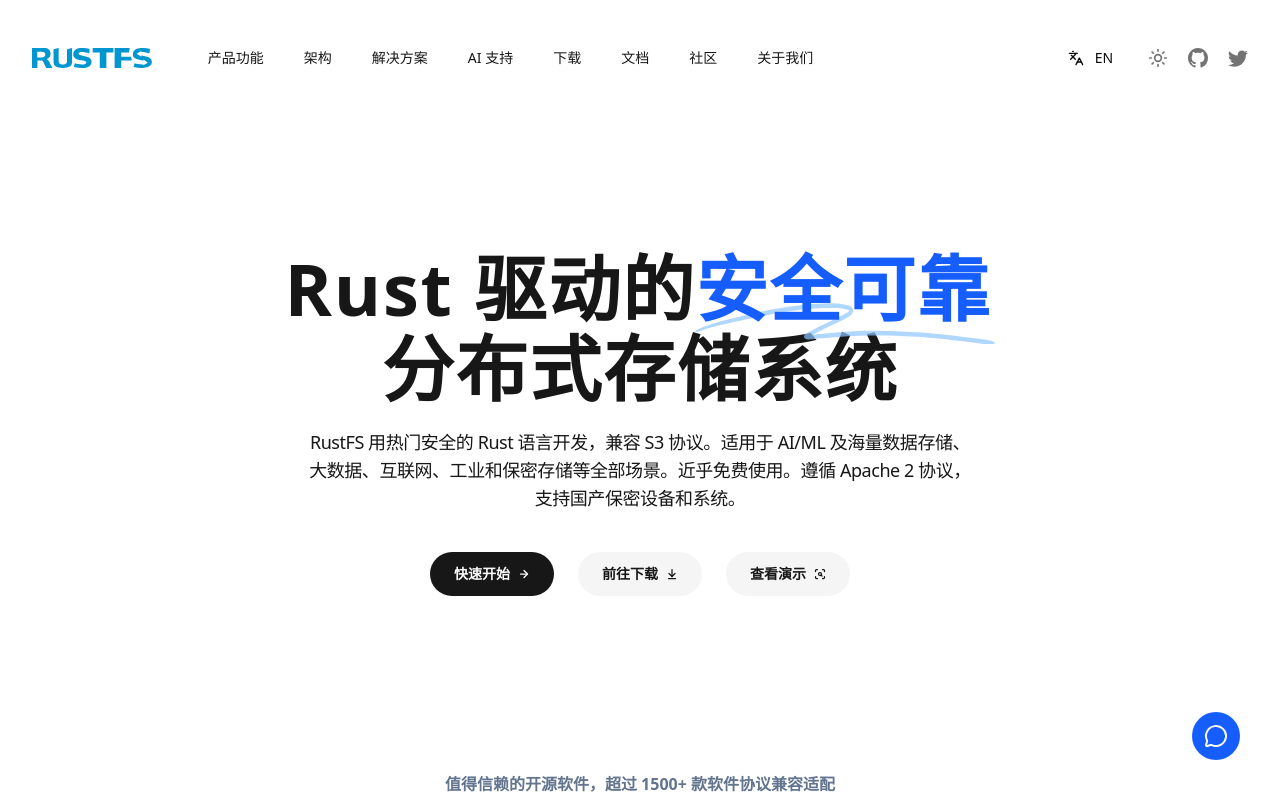
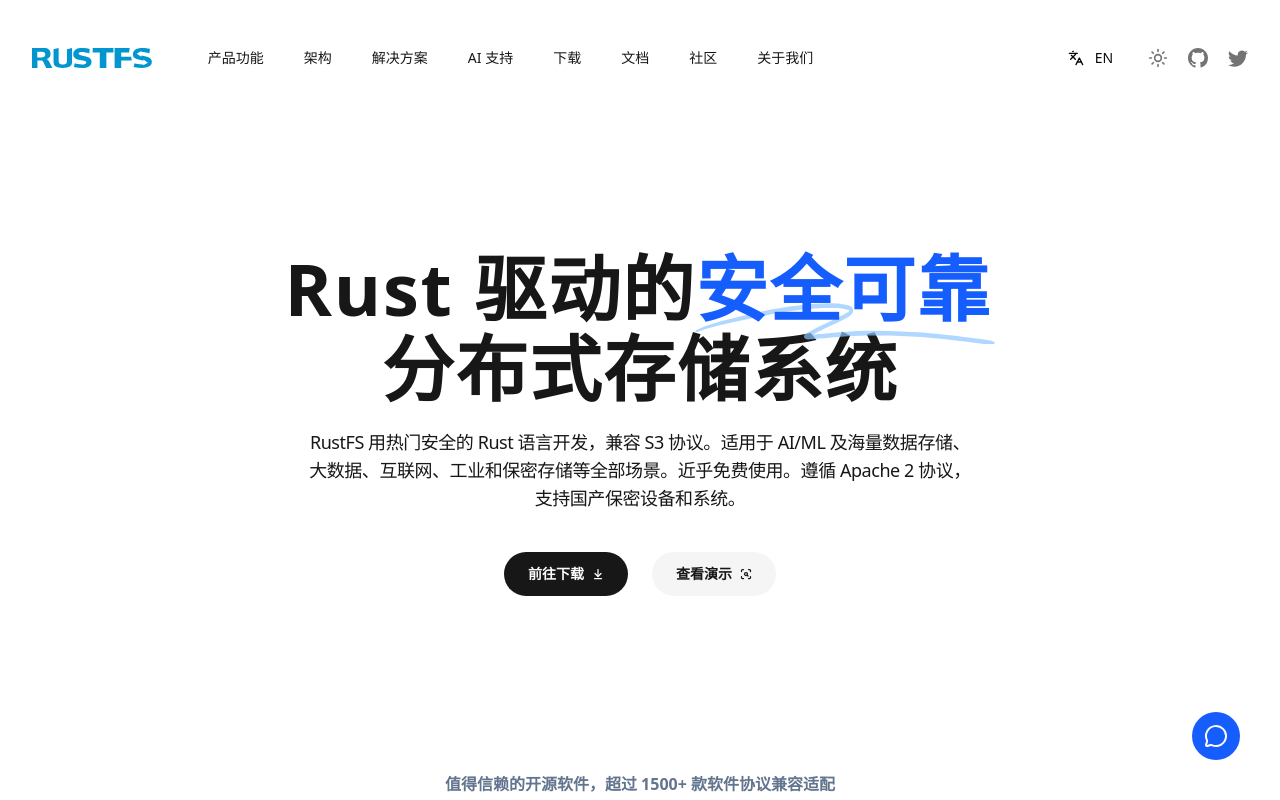
Before and after one commit to rustfs/rustfs.com, a Next.js app: page / in a window 1280 px wide. Shown: the top 800 px of the page. Built offline with nearby package versions, Linux system fonts and the light colour scheme.

Commit message:
delete get started

```diff
--- a/app/components/buttons/download-link.tsx
+++ b/app/components/buttons/download-link.tsx
@@ -11,7 +11,7 @@
   const { tw } = useI18n();
 
   return (
-    <Link href="/download" className={cn('group inline-flex items-center justify-center rounded-full py-3 px-6 text-sm font-semibold focus-visible:outline-2 focus-visible:outline-offset-2 bg-secondary text-secondary-foreground hover:bg-secondary/90 hover:text-secondary-foreground/90 active:bg-secondary/80 active:text-secondary-foreground/80 focus-visible:outline-secondary transition-colors', className)}>
+    <Link href="/download" className={cn('group inline-flex items-center justify-center rounded-full py-3 px-6 text-sm font-semibold focus-visible:outline-2 focus-visible:outline-offset-2 bg-primary text-primary-foreground hover:bg-primary/90 hover:text-secondary-foreground/90 active:bg-secondary/80 active:text-secondary-foreground/80 focus-visible:outline-secondary transition-colors', className)}>
       <span className="mr-2">{tw('前往下载', 'Download')}</span>
       <ArrowDownToLineIcon className="h-3 w-3 flex-none" strokeWidth={2.5} />
     </Link>
--- a/app/components/home-hero.tsx
+++ b/app/components/home-hero.tsx
@@ -70,7 +70,6 @@
         {tw('RustFS 用热门安全的 Rust 语言开发，兼容 S3 协议。适用于 AI/ML 及海量数据存储、大数据、互联网、工业和保密存储等全部场景。近乎免费使用。遵循 Apache 2 协议，支持国产保密设备和系统。', 'RustFS is developed with the popular and secure Rust language, compatible with S3 protocol. Suitable for AI/ML and massive data storage, big data, internet, industrial and confidential storage scenarios. Nearly free to use. Follows Apache 2 license, supports domestic confidential equipment and systems.')}
       </p>
       <div className="mt-10 flex justify-center gap-x-6">
-        <GetStartedButton />
         <DownloadLink />
         <DemoLink className="hidden md:inline-flex" />
       </div>
```
